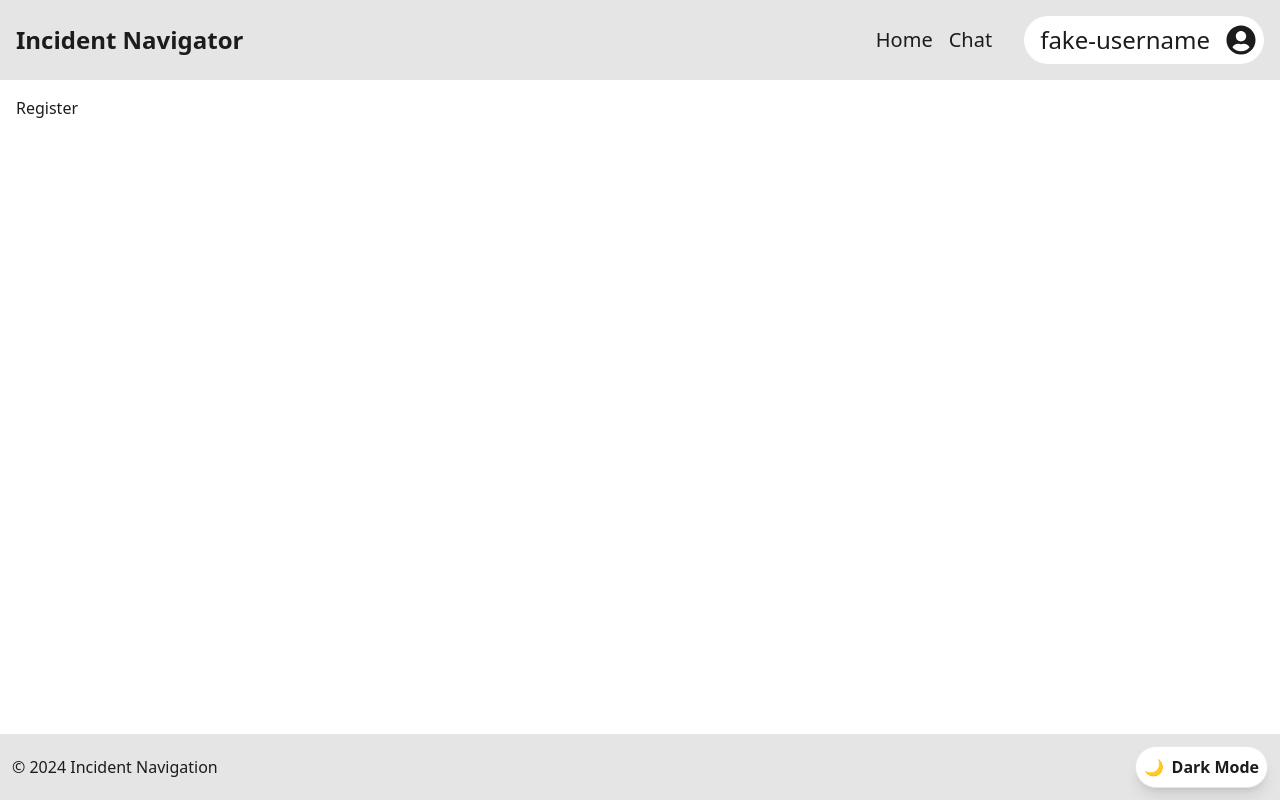
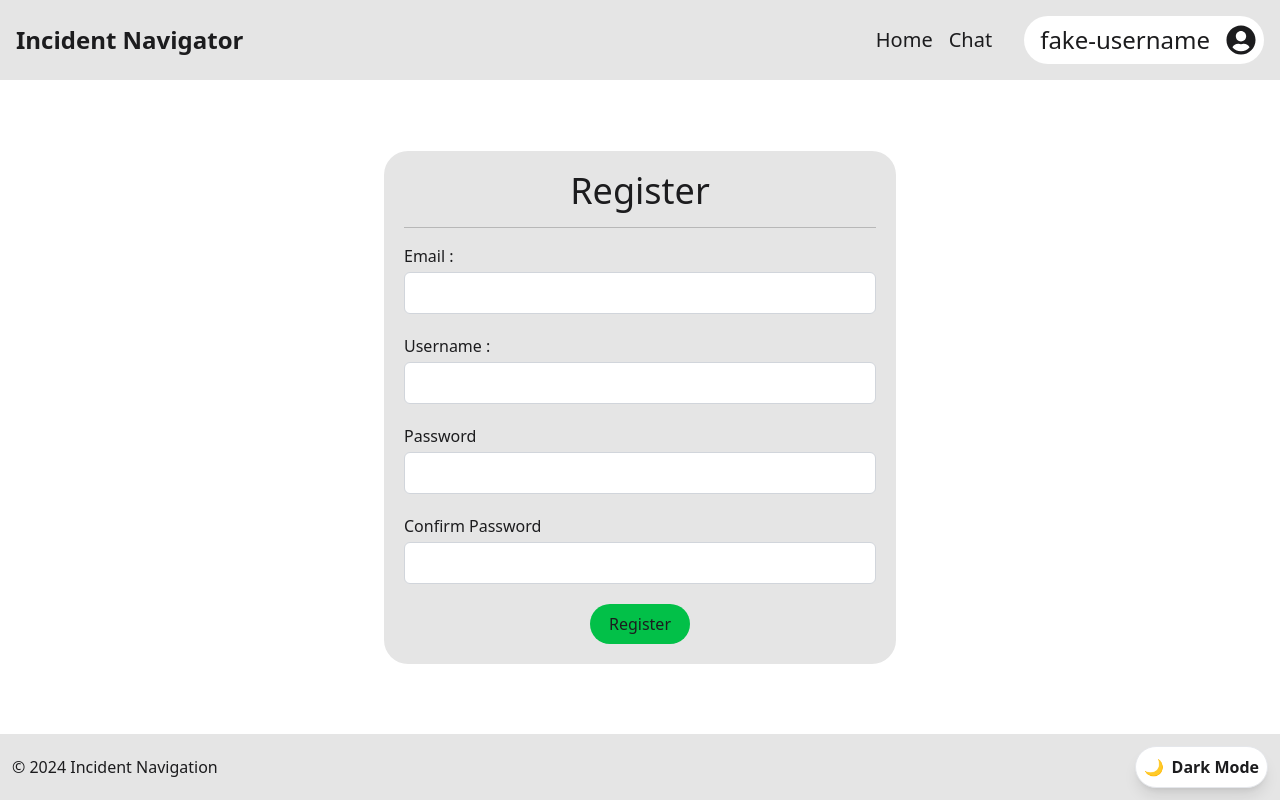
Before and after one commit to MrSneaker/IncidentNavigatorProject, a React (Create React App) app in the folder incident-nav-react/: page /register in a window 1280 px wide. Built offline with nearby package versions, Linux system fonts and the light colour scheme.

Commit message:
#4 creation du form pour s'enregister

```diff
--- a/incident-nav-react/src/pages/RegisterPage.js
+++ b/incident-nav-react/src/pages/RegisterPage.js
@@ -1,5 +1,119 @@
+import React, { useState } from "react";
 export default function RegisterPage() {
+    const [emailError, setEmailError] = useState("");
+    const [usernameError, setUsernameError] = useState("");
+    const [passwordError, setPasswordError] = useState("");
+    const [confirmPasswordError, setConfirmPasswordError] = useState("");
+
+    const fields = [
+
+        {
+            label: "Email :",
+            id: "email",
+            type: "email",
+
+        },
+        {
+            label: "Username :",
+            id: "username",
+            type: "text",
+        },
+        {
+            label: "Password",
+            id: "password",
+            type: "password",
+        },
+        {
+            label: "Confirm Password",
+            id: "confirm_password",
+            type: "password",
+        },
+    ];
+
+    function onFieldChange(e) {
+        const { id, value } = e.target;
+        switch (id) {
+            case "email":
+                setEmailError("");
+                break;
+            case "username":
+                setUsernameError("");
+                break;
+            case "password":
+                setPasswordError("");
+                break;
+            case "confirm_password":
+                setConfirmPasswordError("");
+                break;
+            default:
+                break;
+        }
+    }
+
+    function onSubmit(e) {
+        e.preventDefault();
+        const email = e.target.email.value;
+        const username = e.target.username.value;
+        const password = e.target.password.value;
+        const confirmPassword = e.target.confirm_password.value;
+
+        if (!email.includes("@")) {
+            setEmailError("Invalid email");
+        }
+        if (username.length < 4) {
+            setUsernameError("Username must be at least 4 characters long");
+        }
+        if (password.length < 8) {
+            setPasswordError("Password must be at least 8 characters long");
+        }
+        if (password !== confirmPassword) {
+            setConfirmPasswordError("Passwords do not match");
+        }
+    }
+
     return (
-        <h1>Register</h1>
+        <div className="bg-light-background text-light-text dark:bg-dark-background dark:text-dark-text p-5 rounded-3xl max-w-lg mx-auto my-auto">
+            <h1 className="text-4xl mb-4 text-center">
+                Register
+            </h1>
+            <hr className="my-4 dark:border-white/20 border-black/20" />
+            <form className="space-y-4 flex flex-wrap p-0" onSubmit={onSubmit}>
+
+                {fields.map((field) => (
+                    <div key={field.label} className="flex flex-col w-full gap-1">
+                        <label htmlFor={field.id}>{field.label}</label>
+                        <input
+                            id={field.id}
+                            type={field.type}
+                            className="p-2 rounded-md border border-gray-300 dark:border-gray-700 focus:outline-none focus:ring-2 focus:ring-light-accent dark:focus:ring-dark-accent bg-light-surface dark:bg-dark-surface"
+                            onChange={onFieldChange}
+                        />
+                        {
+                            (() => {
+                                switch (field.id) {
+                                    case "email":
+                                        return <p className="text-red-500">{emailError}</p>;
+                                    case "username":
+                                        return <p className="text-red-500">{usernameError}</p>;
+                                    case "password":
+                                        return <p className="text-red-500">{passwordError}</p>;
+                                    case "confirm_password":
+                                        return <p className="text-red-500">{confirmPasswordError}</p>;
+                                    default:
+                                        return <p></p>;
+                                }
+                            })()
+                        }
+                    </div>
+                ))}
+
+                <div className="flex justify-center items-center w-full">
+                    <button type="submit" className="bg-light-accent dark:bg-dark-accent text-light-text dark:text-dark-text p-2 px-4 min-w-[100px] rounded-full">
+                        Register
+                    </button>
+                </div>
+
+            </form>
+        </div>
     );
 }
```
